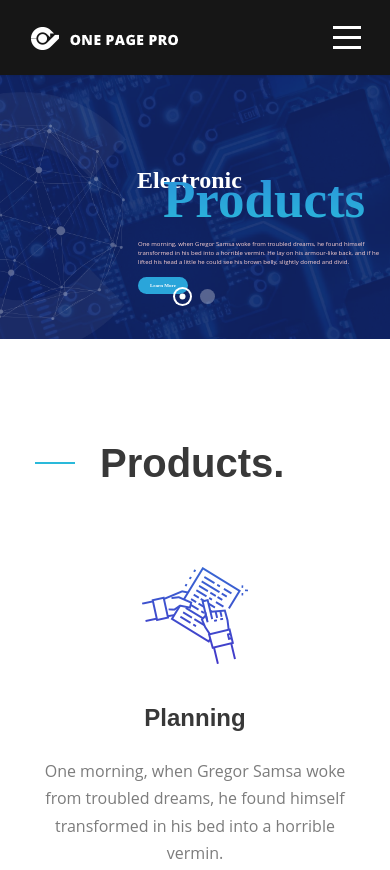
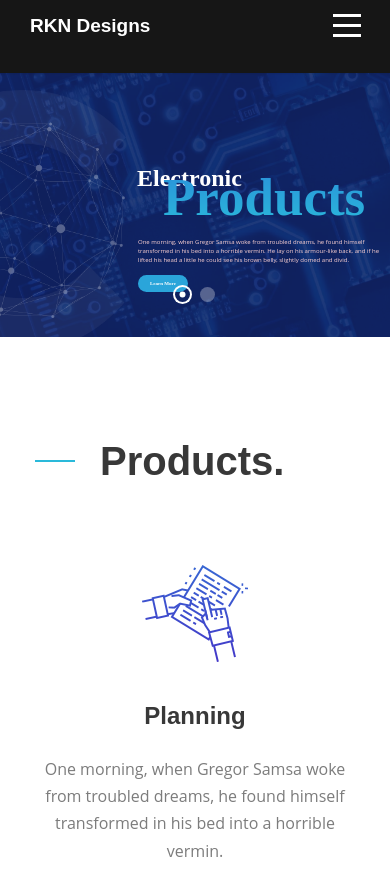
Before and after one commit to Scriptx-Studios/rkvweb, a plain HTML site: page index.html in a window 390 px wide. Shown: the top 870 px of the page. Drawn offline with Linux system fonts and the light colour scheme; a web font is replaced by a local one.

Commit message:
Modified logo

```diff
--- a/index.html
+++ b/index.html
@@ -28,7 +28,10 @@
             <div class="onepagepro-mobile-header-container onepagepro-container">
                 <div class="onepagepro-logo  onepagepro-item-pdlr">
                     <div class="onepagepro-logo-inner">
-                        <a href=""><img src="upload/logo-mobile.png" alt="" width="150" height="26" /></a>
+                        <a href="">
+                            <h1 class="rkn" style="font-size:19px;color:white;">RKN Designs</h1>
+                            <!-- <img src="upload/logo-mobile.png" alt="" width="150" height="26" /> -->
+                        </a>
                     </div>
                 </div>
                 <div class="onepagepro-mobile-menu-right">
```
